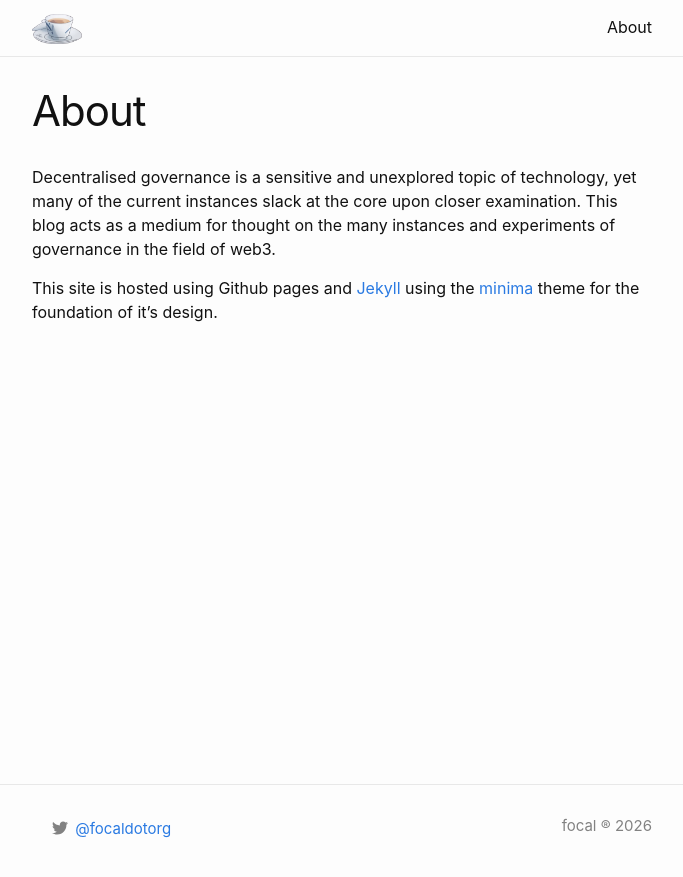
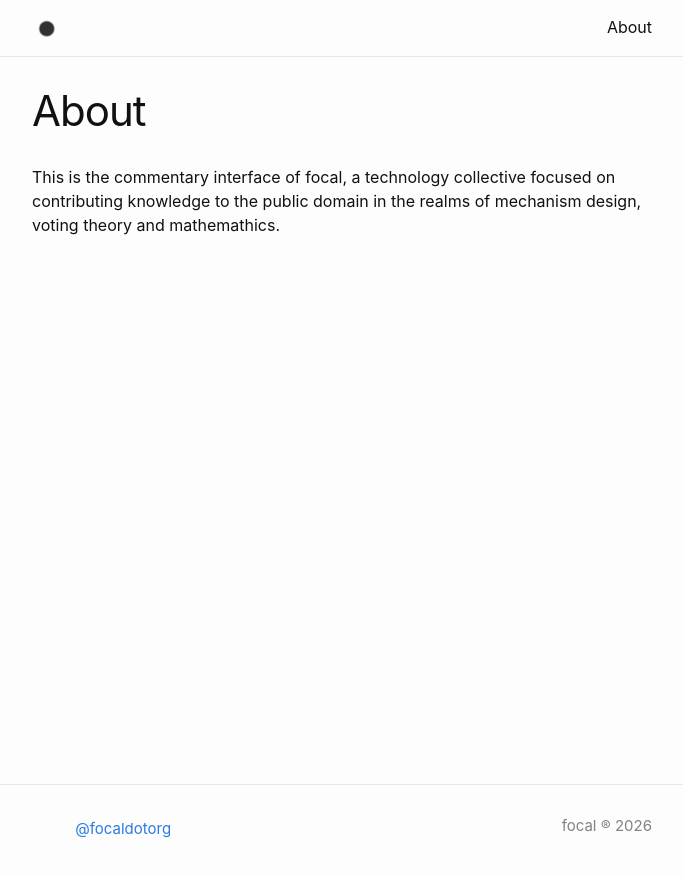
Before and after one commit to focaldotorg/blog, a Jekyll site: the page built from about.md, in a window 1280 px wide. Shown: the top 877 px of the page, without its empty margins (298-981 px from the left). Built offline with Jekyll 4.4.1, drawn with Linux system fonts in a browser that asks for light colours.

```diff
--- a/about.md
+++ b/about.md
@@ -4,6 +4,4 @@ title: About
 permalink: /about/
 ---
 
-Decentralised governance is a sensitive and unexplored topic of technology, yet many of the current instances slack at the core upon closer examination. This blog acts as a medium for thought on the many instances and experiments of governance in the field of web3.
-
-This site is hosted using Github pages and [Jekyll](https://github.com/jekyll/jekyll) using the [minima](https://github.com/jekyll/minima) theme for the foundation of it's design.
+This is the commentary interface of focal, a technology collective focused on contributing knowledge to the public domain in the realms of mechanism design, voting theory and mathemathics.
```
Also changed, not shown: _posts/2025-12-25-the-mathemathics-of-loyalty.md (+8 -8 lines), assets/img/android-chrome-192x192.png, assets/img/android-chrome-512x512.png (added), assets/img/apple-touch-icon.png, assets/img/favicon-16x16.png, assets/img/favicon-32x32.png, assets/img/favicon.ico, assets/img/logo.png, assets/img/safari-pinned-tab.svg, assets/img/site.webmanifest, assets/minima-social-icons.svg.
